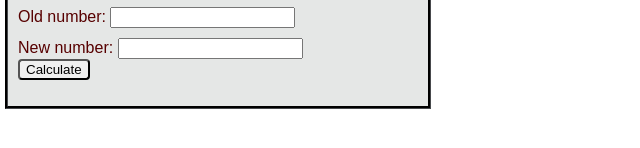
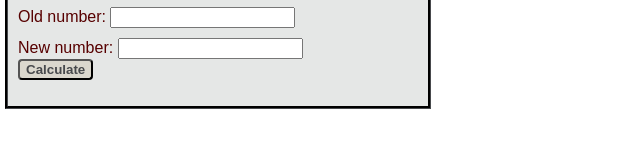
Before and after one commit to william-mathis/percent-change, a plain HTML site: page index.html in a window 1280 px wide. Shown: the part 138-286 px from the top of the page, 0-640 px from the left. Drawn offline with nearby package versions, Linux system fonts and the light colour scheme.

Commit message:
another style update

```diff
--- a/main.css
+++ b/main.css
@@ -55,7 +55,9 @@ table {
 
 button {
   border-radius: 4px;
-  background-colo:
+  background-color: #DAD7CD;
+  color: #47494C;
+  font-weight: bold;
 }
 
 
```
